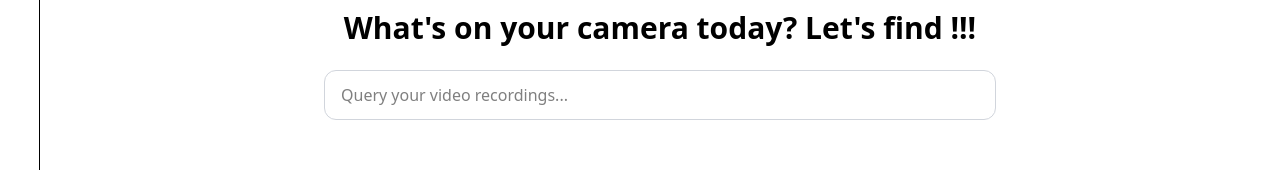
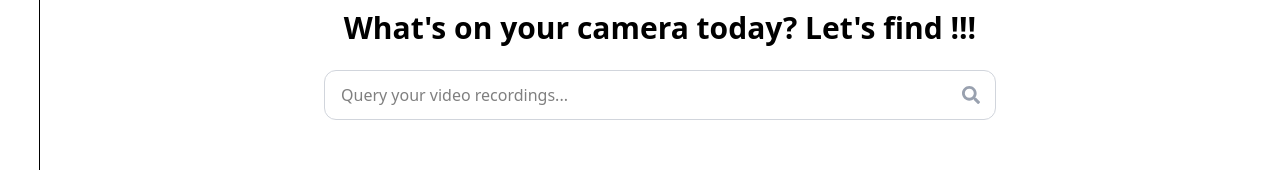
Before and after one commit to SarojaPandiyan/temporal_video_analysis, a React app in the folder frontend/: page / in a window 1280 px wide. Shown: the part 210-380 px from the top of the page. Built offline with nearby package versions, Linux system fonts and the light colour scheme; the HTML template or start-up script is replaced by a standard one.

Commit message:
new: search emoji added

```diff
--- a/frontend/src/components/Chat.jsx
+++ b/frontend/src/components/Chat.jsx
@@ -1,5 +1,6 @@
 import Navbar from "./Navbar";
 import SidePanel from "./Sidepanel";
+import { FaSearch } from "react-icons/fa";
 
 const Chat = () => {
   return (
@@ -16,13 +17,15 @@ const Chat = () => {
             What's on your camera today? Let's find !!!
             </div>
             {/* Search Box */}
-            <div className="w-2xl">
-            <input
+            <div className="w-2xl relative">
+              <FaSearch className="absolute right-4 top-1/2 -translate-y-1/2 text-gray-400 text-lg" />
+              <input
                 type="text"
                 placeholder="Query your video recordings..."
-                className="w-full px-4 py-3 rounded-xl border border-gray-300
-                        focus:outline-none focus:ring-2 focus:ring-gray-500"
-            />
+                className="w-full pl-4 pr-4 py-3 rounded-xl border border-gray-300
+                          focus:outline-none focus:ring-2 focus:ring-gray-500"
+              />
+
             </div>
 
         </div>
```
